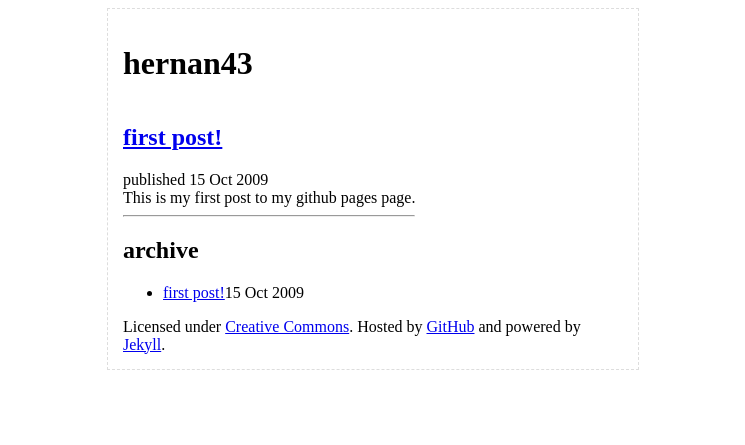
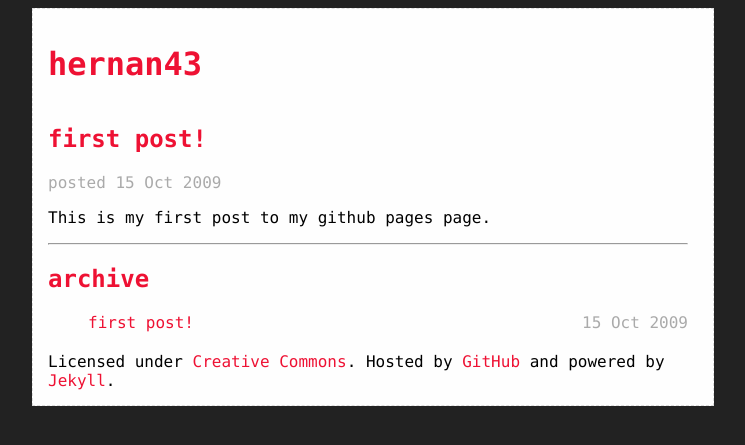
Before and after one commit to hernan43/hernan43.github.com, a Jekyll site: the page built from index.html, in a window 1280 px wide. Shown: the top 445 px of the page, without its empty margins (267-1012 px from the left). Built offline with Jekyll 4.4.1, drawn with Linux system fonts in a browser that asks for light colours; Markdown is read by kramdown in place of the engine named in the settings; the list of posts is cut into pages by our own code.

Commit message:
Stole ideas from http://litanyagainstfear.com/

```diff
--- a/_layouts/post.html
+++ b/_layouts/post.html
@@ -1,8 +1,8 @@
 ---
 layout: master
 ---
-<div class='post'>
+<div class="post">
   <h1><a href='{{page.url}}'>{{page.title}}</a></h1>
-  <div class='date'>posted {{page.date | date_to_string}}</div>
-  <div class='body'>{{ content }}</div>
+  <span class="date">published {{ page.date | date_to_string }}</span>
+  <p>{{ content }}</p>
 </div>
--- a/index.html
+++ b/index.html
@@ -7,8 +7,10 @@ title: Home
 	{% assign first_post = site.posts.first %}
 	<div id="post">
 	  <h2><a href="{{ first_post.url }}">{{ first_post.title }}</a></h2>
-	  <div id="date">published {{ first_post.date | date_to_string }}</div>
+	  <span class="date">posted {{ first_post.date | date_to_string }}</span>
+	  <p>
 	  {{ first_post.content }}
+	  </p>
 	  <!--<a id="more" href="{{ first_post.url }}#disqus">Comments &raquo;</a> -->
 	</div>
 
@@ -17,7 +19,11 @@ title: Home
 	<h2>archive</h2>
 	<ul id="archive">
 	{% for post in site.posts %}
-	<li><a href="{{ post.url }}">{{ post.title }}</a><abbr>{{ post.date | date_to_string }}</abbr></li>
+	<li>
+		<a href="{{ post.url }}">{{ post.title }}</a>
+		<abbr class="date">{{ post.date | date_to_string }}</abbr>
+		<div class="clear"/>
+	</li>
 	{% endfor %}
 	</ul>
 </div>
--- a/stylesheets/site.css
+++ b/stylesheets/site.css
@@ -1,3 +1,35 @@
+a,
+a:hover,
+a:visited {
+	color: #ee1133; /* red */
+	text-decoration: none;
+}
+
+body {
+	background: #222222; /* charcoal */
+	font-family: Monaco, Tahoma, sans-serif;
+}
+
+h1,h2,h3,h4,h5 {
+	color: #ee1133; /* red */
+}
+
+#archive {
+	list-style-image:none;
+	list-style-position:outside;
+	list-style-type:none;
+	margin: 20px auto;
+	width: 600px;
+}
+
+#archive a {
+    float: left;
+}
+
+#archive abbr {
+	float: right;
+}
+
 #content_left {
 	float: left;
 }
@@ -7,13 +39,18 @@
 }
 
 #wrapper {
-	width:500px;
+	width:650px;
 	margin:0px auto;
 	text-align:left;
 	padding:15px;
 	border:1px dashed #ddd;
+	background: #fefefe;
 }
 
 .clear {
 	clear: both;
 }
+
+.date {
+	color: #aaaaaa;
+}
```
